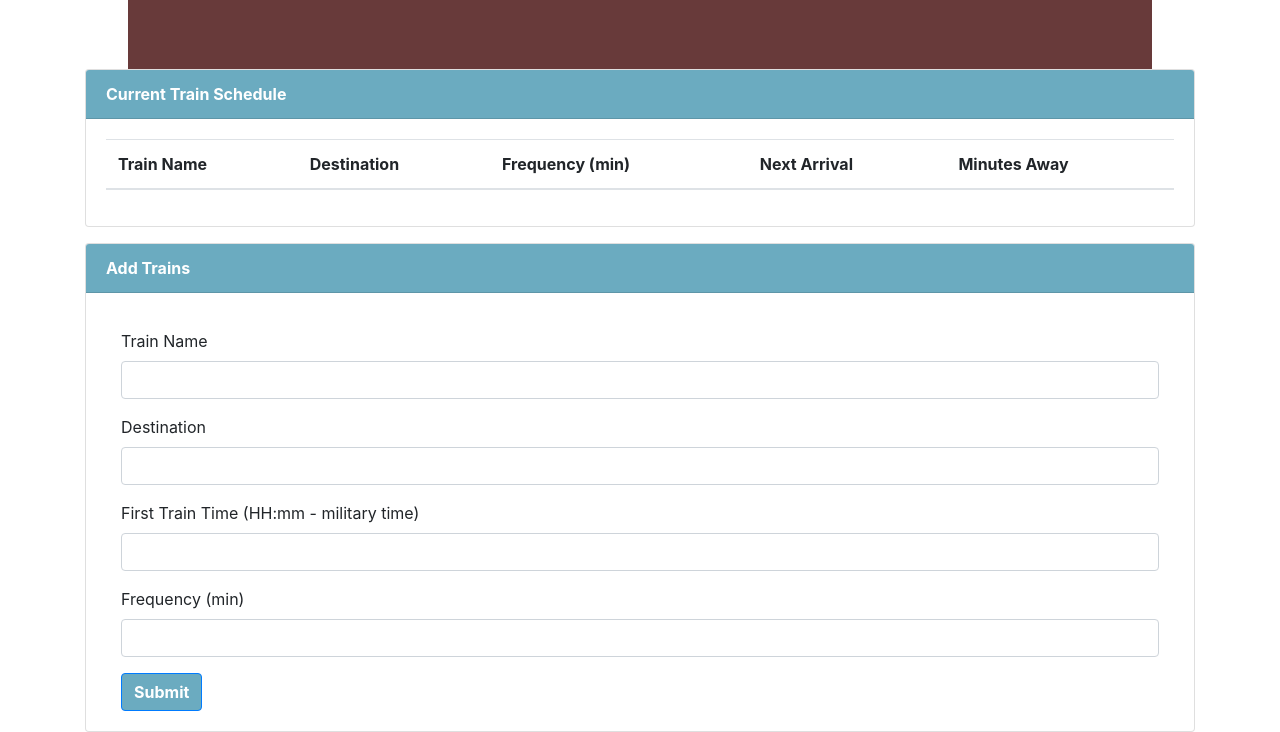
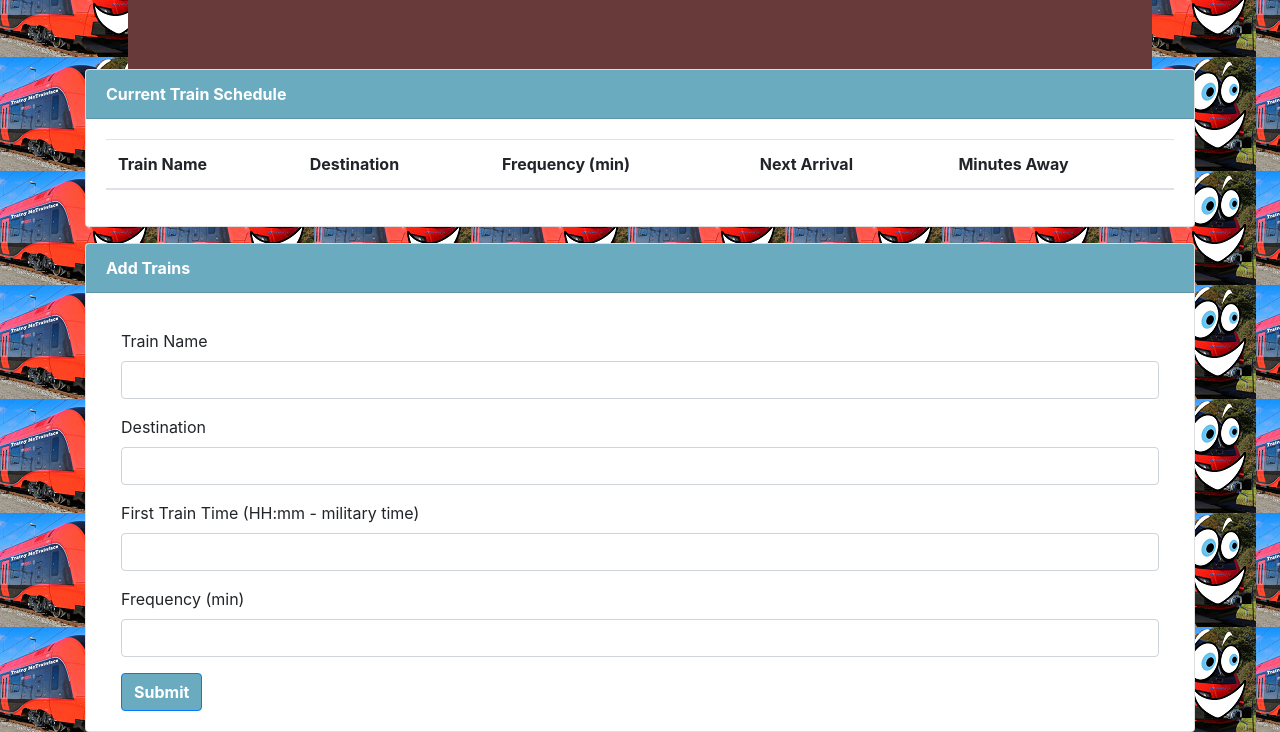
Before and after one commit to ScrantonPete/unitSevenGame, a plain HTML site: page index.html in a window 1280 px wide. Shown: the part 171-903 px from the top of the page. Drawn offline with nearby package versions, Linux system fonts and the light colour scheme; no server answers.

Commit message:
added background image

```diff
--- a/assets/css/style.css
+++ b/assets/css/style.css
@@ -1,3 +1,6 @@
+body {
+  background: url("../images/trainPic.png");
+}
 .jumbotron {
   background-color: rgb(104, 58, 58);
   display: block;
```
Also changed, not shown: assets/images/trainPic.png (added).
